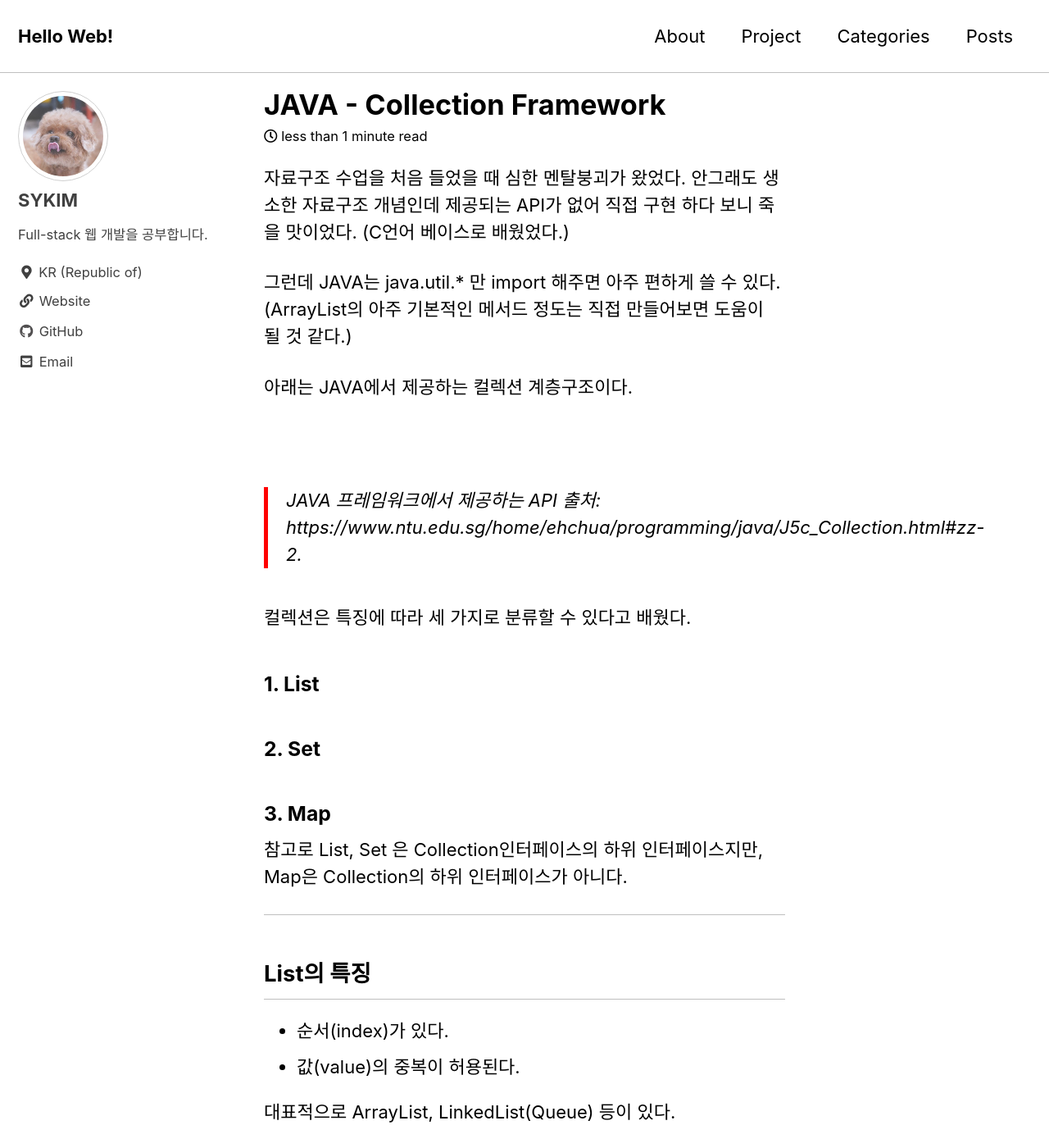
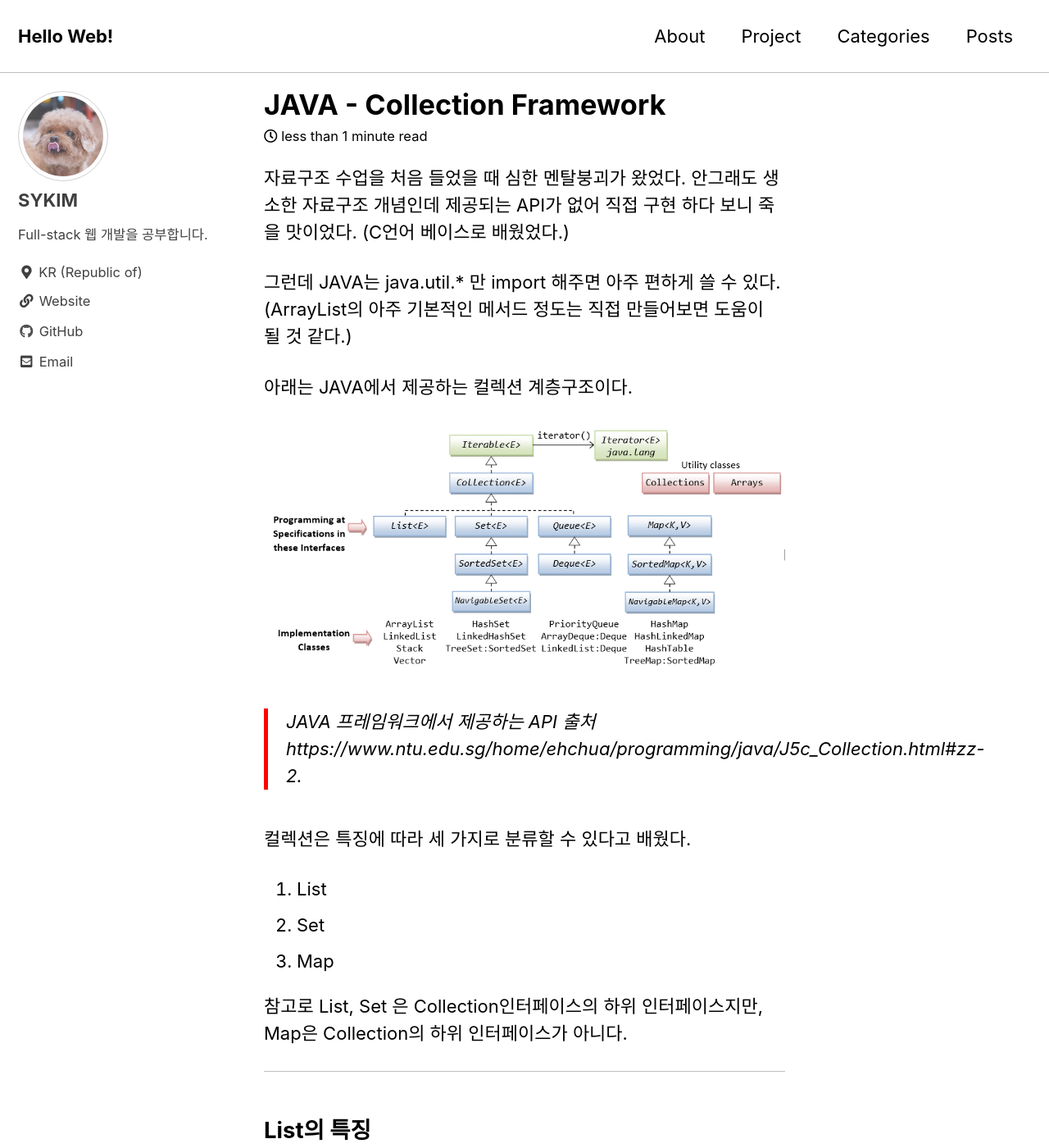
Before and after one commit to stothey0804/stothey0804.github.io, a Jekyll site: the page built from _posts/2020/JAVA/2020-07-26-java-collection-framework.md, in a window 1280 px wide and 1400 px high. Shown: the whole window at 82% size. Built offline with Jekyll 4.4.1, drawn with Linux system fonts in a browser that asks for light colours; cached includes are drawn as plain includes; comment, search, counter and statistics services are not loaded.

Commit message:
200726 16:48

```diff
--- a/_posts/2020/JAVA/2020-07-26-java-collection-framework.md
+++ b/_posts/2020/JAVA/2020-07-26-java-collection-framework.md
@@ -15,9 +15,9 @@ categories:
 아래는 JAVA에서 제공하는 컬렉션 계층구조이다.
 
 
-![](Collection_interfaces.png)
+![](https://raw.githubusercontent.com/stothey0804/stothey0804.github.io/master/_posts/2020/JAVA/Collection_interfaces.png)
 > JAVA 프레임워크에서 제공하는 API
-> 출처: https://www.ntu.edu.sg/home/ehchua/programming/java/J5c_Collection.html#zz-2.
+> 출처 https://www.ntu.edu.sg/home/ehchua/programming/java/J5c_Collection.html#zz-2.
 
 
 
@@ -25,9 +25,9 @@ categories:
 컬렉션은 특징에 따라 세 가지로 분류할 수 있다고 배웠다.
 
 
-### 1. List
-### 2. Set
-### 3. Map
+1. List
+2. Set
+3. Map
 
 
 참고로 List, Set 은 Collection인터페이스의 하위 인터페이스지만,  Map은 Collection의 하위 인터페이스가 아니다.
```
